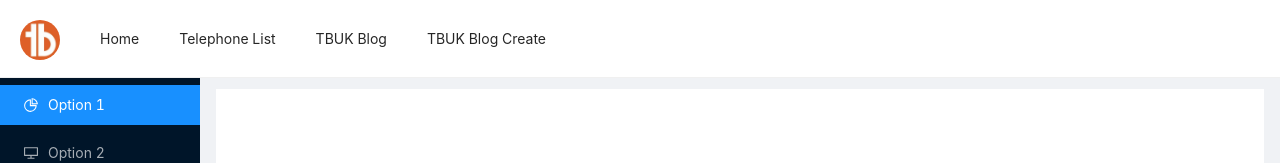
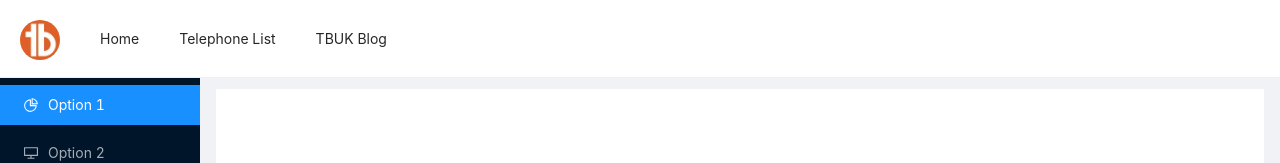
Before and after one commit to KlavyedeParmaklar/intranet-old, a React (Create React App) app in the folder clientside/client/: page /dashboard in a window 1280 px wide. Shown: the top 163 px of the page. Built offline with nearby package versions, Linux system fonts and the light colour scheme; no server answers; what quill-image-resize-module would draw is missing.

Commit message:
Navbar Styling

```diff
--- a/clientside/client/src/components/Navigation/Navbar/Navbar.js
+++ b/clientside/client/src/components/Navigation/Navbar/Navbar.js
@@ -51,7 +51,6 @@ export default class Navbar extends Component {
                         <Menu.Item key="2"><Link to="/">Home</Link></Menu.Item>
                         <Menu.Item key="3"><Link to="/telephonelist">Telephone List</Link></Menu.Item>
                         <Menu.Item key="4"><Link to="/blog">TBUK Blog</Link></Menu.Item>
-                        <Menu.Item key="5"><Link to="/blog/create">TBUK Blog Create</Link></Menu.Item>
                     </Menu>
                 </div>
             )
```
